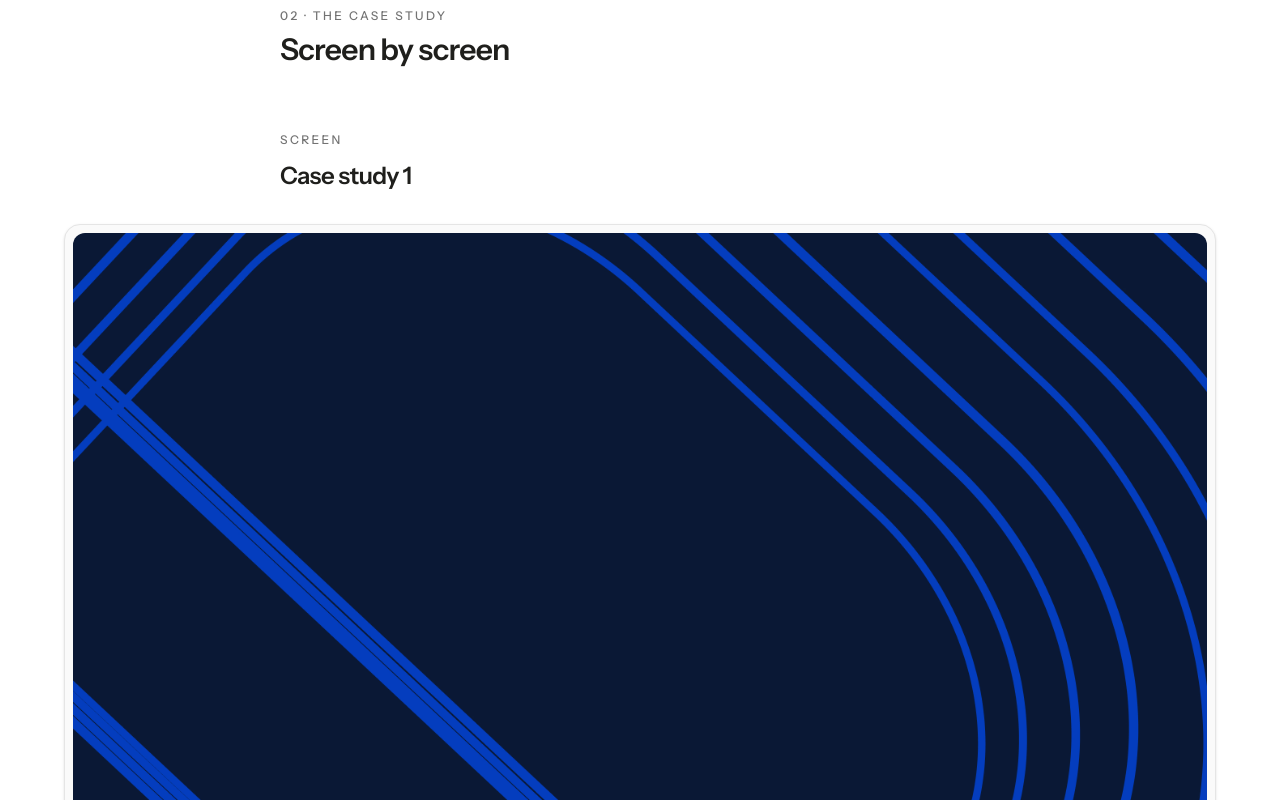
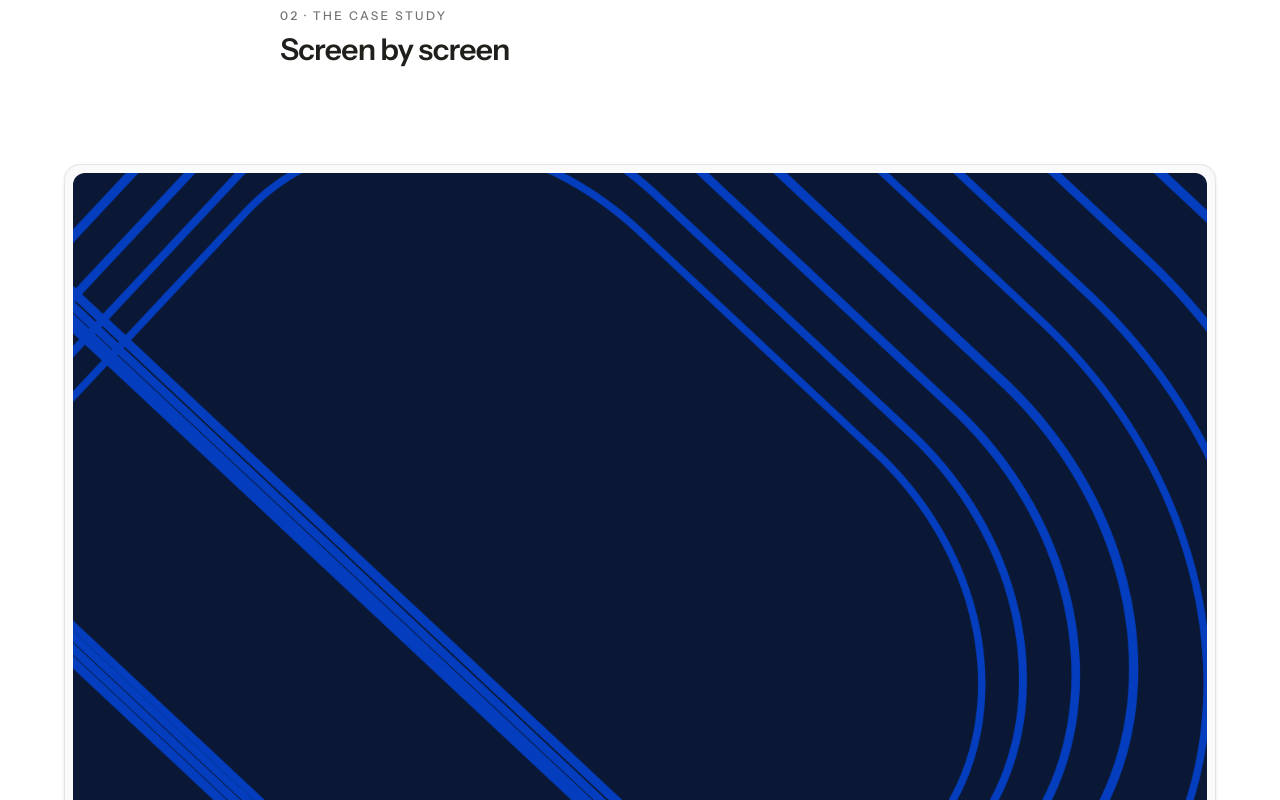
Before and after one commit to poinerd/grandeur, a Next.js app: page /work/devfusion in a window 1280 px wide. Shown: the part 880-1680 px from the top of the page. Built offline with nearby package versions, Linux system fonts and the light colour scheme.

Commit message:
fix: fixed image paths

```diff
--- a/app/components/mdx.tsx
+++ b/app/components/mdx.tsx
@@ -181,7 +181,7 @@ function Placeholder({ label }: { label: string }) {
  */
 export function Screen({
   n,
-  label = "Screen",
+  label = "",
   title,
   src,
   alt,
--- a/app/content/projects/devfusion.mdx
+++ b/app/content/projects/devfusion.mdx
@@ -19,8 +19,8 @@ I led the design team on the creative direction, visual identity and illustratio
 
 <Screen
   n={1}
-  title="Case study 1"
-  src="/project/DevFusion/1.jpg"
+  title=""
+  src="/project/Devfusion/1.jpg"
   alt="DevFusion case study slide 1"
   caption=""
 />
@@ -28,8 +28,8 @@ I led the design team on the creative direction, visual identity and illustratio
 
 <Screen
   n={1}
-  title="Case study 1"
-  src="/project/DevFusion/2.jpg"
+  title=""
+  src="/project/Devfusion/2.jpg"
   alt="DevFusion case study slide 1"
   caption=""
 />
@@ -37,8 +37,8 @@ I led the design team on the creative direction, visual identity and illustratio
 
 <Screen
   n={1}
-  title="Case study 1"
-  src="/project/DevFusion/3.jpg"
+  title=""
+  src="/project/Devfusion/3.jpg"
   alt="DevFusion case study slide 1"
   caption=""
 />
@@ -46,16 +46,16 @@ I led the design team on the creative direction, visual identity and illustratio
 
 <Screen
   n={1}
-  title="Case study 1"
-  src="/project/DevFusion/4.jpg"
+  title=""
+  src="/project/Devfusion/4.jpg"
   alt="DevFusion case study slide 1"
   caption=""
 />
 
 <Screen
   n={1}
-  title="Case study 1"
-  src="/project/DevFusion/5.jpg"
+  title=""
+  src="/project/Devfusion/5.jpg"
   alt="DevFusion case study slide 1"
   caption=""
 />
@@ -64,8 +64,8 @@ I led the design team on the creative direction, visual identity and illustratio
 
 <Screen
   n={1}
-  title="Case study 1"
-  src="/project/DevFusion/6.jpg"
+  title=""
+  src="/project/Devfusion/6.jpg"
   alt="DevFusion case study slide 1"
   caption=""
 />
@@ -73,8 +73,8 @@ I led the design team on the creative direction, visual identity and illustratio
 
 <Screen
   n={1}
-  title="Case study 1"
-  src="/project/DevFusion/7.jpg"
+  title=""
+  src="/project/Devfusion/7.jpg"
   alt="DevFusion case study slide 1"
   caption=""
 />
@@ -82,8 +82,8 @@ I led the design team on the creative direction, visual identity and illustratio
 
 <Screen
   n={1}
-  title="Case study 1"
-  src="/project/DevFusion/8.jpg"
+  title=""
+  src="/project/Devfusion/8.jpg"
   alt="DevFusion case study slide 1"
   caption=""
 />
@@ -91,8 +91,8 @@ I led the design team on the creative direction, visual identity and illustratio
 
 <Screen
   n={1}
-  title="Case study 1"
-  src="/project/DevFusion/9.jpg"
+  title=""
+  src="/project/Devfusion/9.jpg"
   alt="DevFusion case study slide 1"
   caption=""
 />
@@ -101,8 +101,8 @@ I led the design team on the creative direction, visual identity and illustratio
 
 <Screen
   n={1}
-  title="Case study 1"
-  src="/project/DevFusion/DEVFUSION2.gif"
+  title=""
+  src="/project/Devfusion/DEVFUSION2.gif"
   alt="DevFusion case study slide 1"
   caption=""
 />
@@ -110,8 +110,8 @@ I led the design team on the creative direction, visual identity and illustratio
 
 <Screen
   n={1}
-  title="Case study 1"
-  src="/project/DevFusion/10.jpg"
+  title=""
+  src="/project/Devfusion/10.jpg"
   alt="DevFusion case study slide 1"
   caption=""
 />
@@ -122,8 +122,8 @@ I led the design team on the creative direction, visual identity and illustratio
 
 <Screen
   n={1}
-  title="Case study 1"
-  src="/project/DevFusion/12.jpg"
+  title=""
+  src="/project/Devfusion/12.jpg"
   alt="DevFusion case study slide 1"
   caption=""
 />
@@ -131,8 +131,8 @@ I led the design team on the creative direction, visual identity and illustratio
 
 <Screen
   n={1}
-  title="Case study 1"
-  src="/project/DevFusion/13.jpg"
+  title=""
+  src="/project/Devfusion/13.jpg"
   alt="DevFusion case study slide 1"
   caption=""
 />
@@ -140,8 +140,8 @@ I led the design team on the creative direction, visual identity and illustratio
 
 <Screen
   n={1}
-  title="Case study 1"
-  src="/project/DevFusion/DEVFUSION1.gif"
+  title=""
+  src="/project/Devfusion/DEVFUSION1.gif"
   alt="DevFusion case study slide 1"
   caption=""
 />
@@ -150,8 +150,8 @@ I led the design team on the creative direction, visual identity and illustratio
 
 <Screen
   n={1}
-  title="Case study 1"
-  src="/project/DevFusion/14.jpg"
+  title=""
+  src="/project/Devfusion/14.jpg"
   alt="DevFusion case study slide 1"
   caption=""
 />
@@ -160,8 +160,8 @@ I led the design team on the creative direction, visual identity and illustratio
 
 <Screen
   n={1}
-  title="Case study 1"
-  src="/project/DevFusion/15.jpg"
+  title=""
+  src="/project/Devfusion/15.jpg"
   alt="DevFusion case study slide 1"
   caption=""
 />
@@ -170,8 +170,8 @@ I led the design team on the creative direction, visual identity and illustratio
 
 <Screen
   n={1}
-  title="Case study 1"
-  src="/project/DevFusion/16.jpg"
+  title=""
+  src="/project/Devfusion/16.jpg"
   alt="DevFusion case study slide 1"
   caption=""
 />
```
